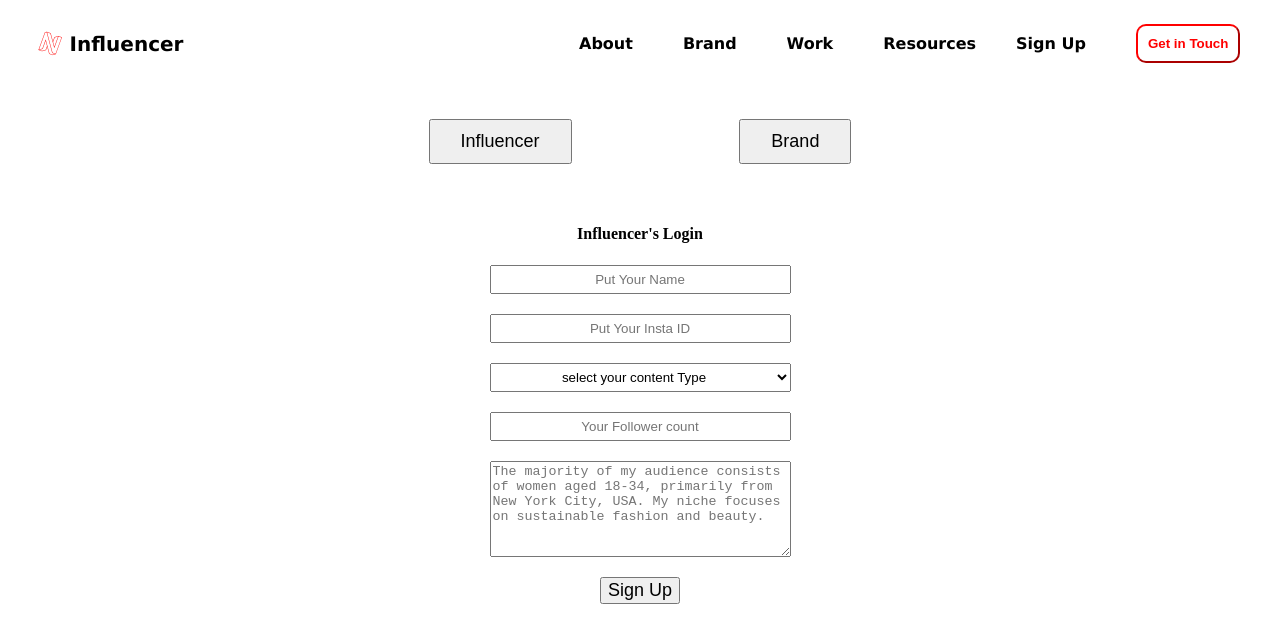
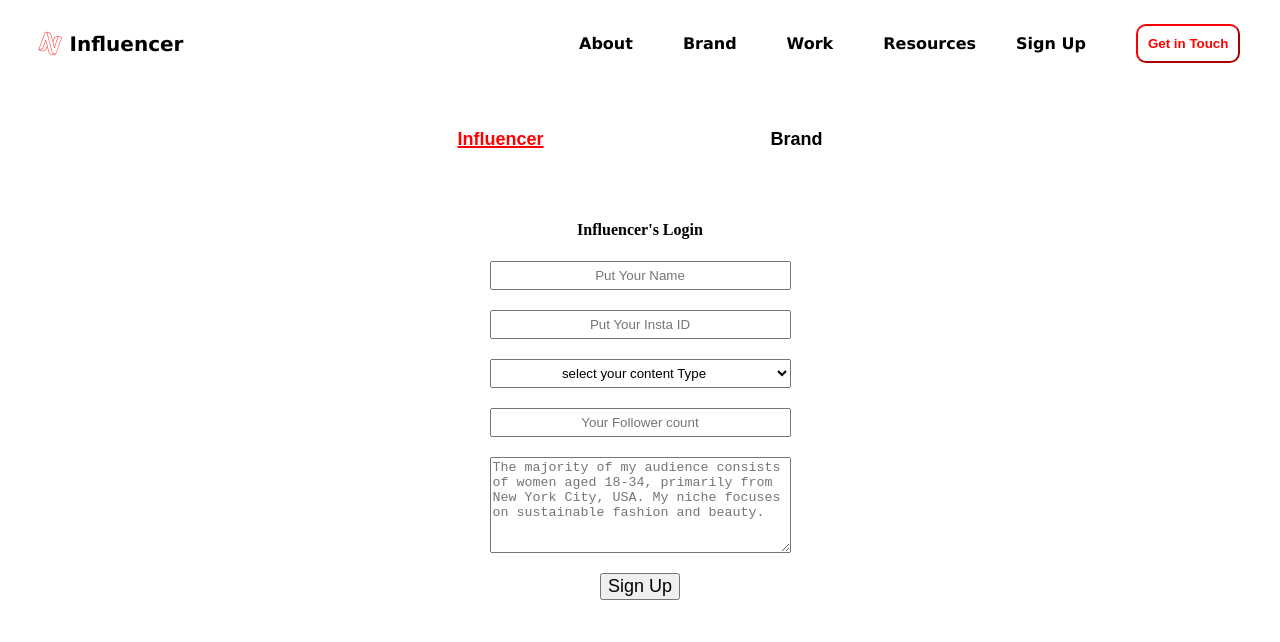
Before and after one commit to Chinmay1704/Savante_Assignment, a React (Vite) app: page / in a window 1280 px wide. Shown: the top 642 px of the page. Built offline with nearby package versions, Linux system fonts and the light colour scheme.

Commit message:
add btn feature

```diff
--- a/src/components/influ_signup/Influencer.jsx
+++ b/src/components/influ_signup/Influencer.jsx
@@ -7,8 +7,8 @@ export default function Influencer() {
   return (
     <>
     <div className="switch-btn">
-        <button onClick={() => {setShowInfluencerForm(true)}}>Influencer</button>
-        <button onClick={() => {setShowInfluencerForm(false)}   }>Brand</button>
+        <button className={showInfluencerForm ? "active" : "" } onClick={() => {setShowInfluencerForm(true)}}>Influencer</button>
+        <button className={!showInfluencerForm ? "active" : "" } onClick={() => {setShowInfluencerForm(false)}}>Brand</button>
     </div>
     {showInfluencerForm ? (<div className="influ-sign-up">
       <h4>Influencer&apos;s Login</h4>
@@ -17,12 +17,14 @@ export default function Influencer() {
           type="text"
           name="influ-name"
           id="influ-name"
+          required
           placeholder="Put Your Name"
         />
         <input
           type="text"
           name="influ-insta"
           id="influ-insta"
+          required
           placeholder="Put Your Insta ID"
         />
         <select name="content">
@@ -57,12 +59,14 @@ export default function Influencer() {
           type="text"
           name="brand-name"
           id="brand-name"
+          required
           placeholder="Put Your Company Name"
         />
         <input
           type="text"
           name="brand-website"
           id="brand-website"
+          required
           placeholder="Put Your website"
         />
         <select name="content">
--- a/src/components/influ_signup/influencer.css
+++ b/src/components/influ_signup/influencer.css
@@ -9,6 +9,19 @@
 .switch-btn button{
     font-size: 18px;
     padding: 10px 30px;
+    border: none;
+    background: transparent;
+    font-weight: 800;
+}
+
+.switch-btn button:hover{
+    transform: scale(1.1);
+    color: red;
+}
+
+.active{
+    color: red;
+    text-decoration: underline 2px solid red;
 }
 
 .influ-sign-up{
```
